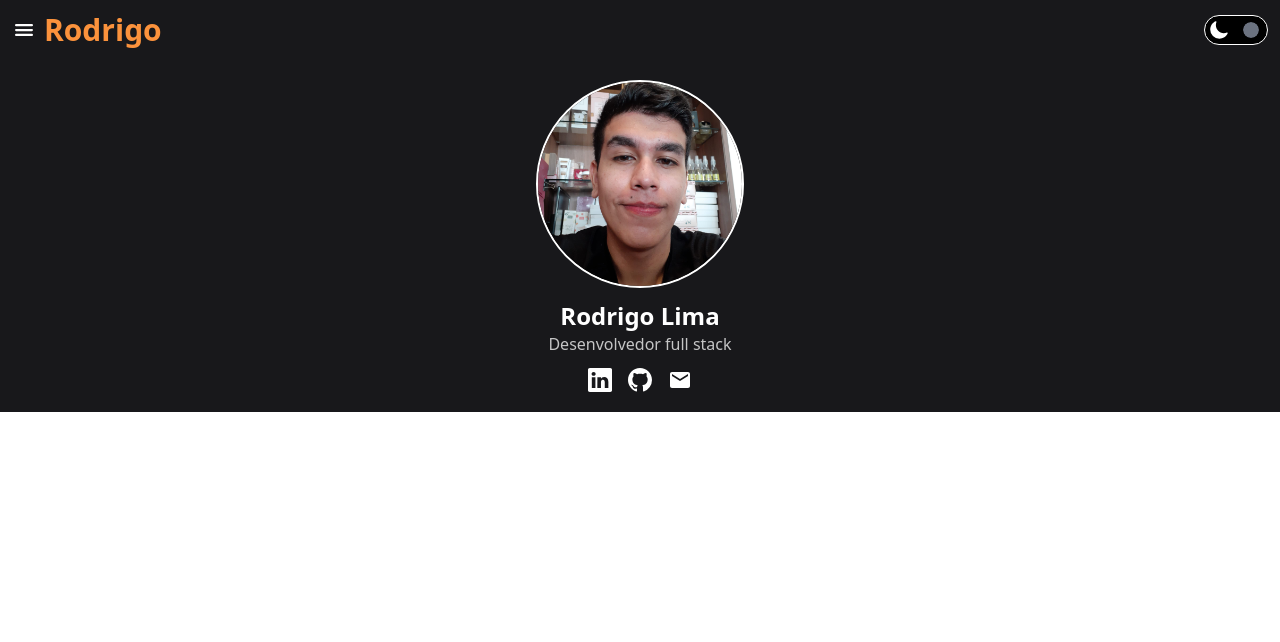
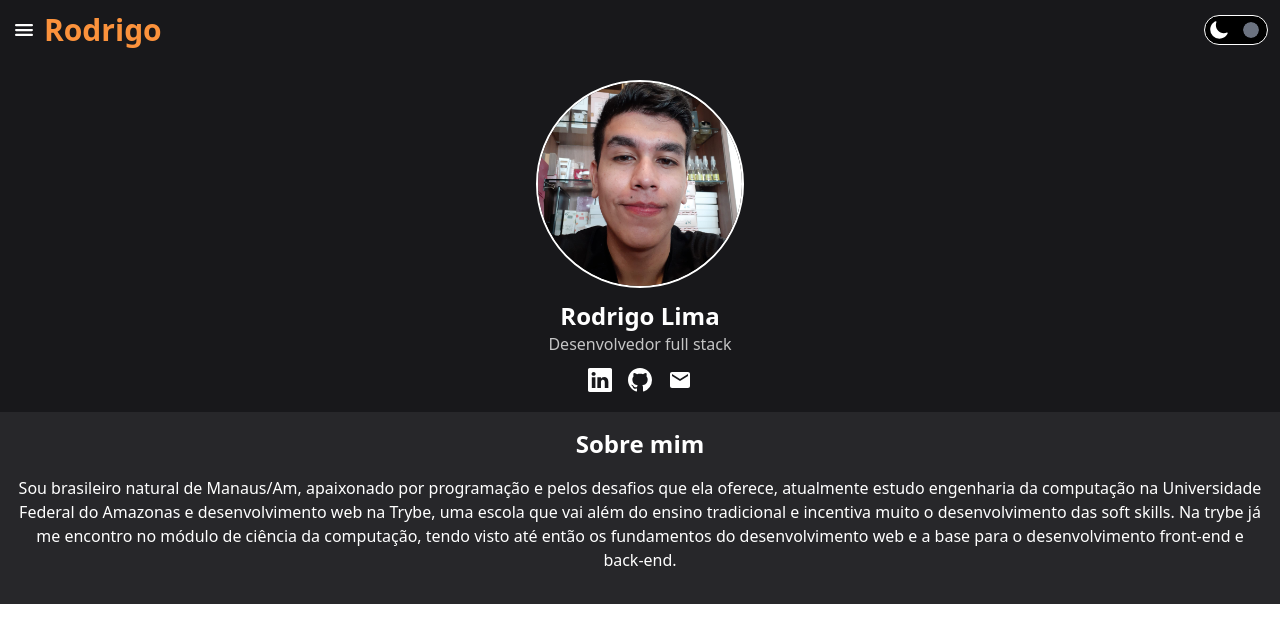
Before and after one commit to RodrigoLimaJesus/RodrigoLimaJesus.github.io, a React (Create React App) app: page / in a window 1280 px wide. Shown: the top 642 px of the page. Built offline with nearby package versions, Linux system fonts and the light colour scheme.

Commit message:
feat: add seçao sobre mim

```diff
--- a/src/App.jsx
+++ b/src/App.jsx
@@ -1,4 +1,5 @@
 import React, { useEffect, useState } from 'react';
+import About from './components/about';
 import Contact from './components/contact';
 import Header from './components/header';
 
@@ -27,7 +28,7 @@ export default function App() {
       <div className="text-black dark:text-white">
         <section
           className="
-        bg-zinc-200 dark:bg-zinc-900
+        bg-zinc-300 dark:bg-zinc-900
         flex flex-col
         transition
         "
@@ -35,6 +36,10 @@ export default function App() {
           <Header changeTheme={changeTheme} />
           <Contact />
         </section>
+
+        <section className="bg-zinc-200 dark:bg-zinc-800">
+          <About />
+        </section>
       </div>
     </div>
   );
--- /dev/null
+++ b/src/components/about/index.jsx
@@ -0,0 +1,18 @@
+import React from 'react';
+
+export default function About() {
+  return (
+    <div className="text-center py-4 px-4">
+      <h2 className="font-bold text-2xl">Sobre mim</h2>
+      <p className="my-4">
+        Sou brasileiro natural de Manaus/Am, apaixonado por programação e pelos desafios
+        que ela oferece, atualmente estudo engenharia da computação na Universidade
+        Federal do Amazonas e desenvolvimento web na Trybe, uma escola que vai além do
+        ensino tradicional e incentiva muito o desenvolvimento das soft skills. Na trybe
+        já me encontro no módulo de ciência da computação, tendo visto até então os
+        fundamentos do desenvolvimento web e a base para o desenvolvimento front-end e
+        back-end.
+      </p>
+    </div>
+  );
+}
```
